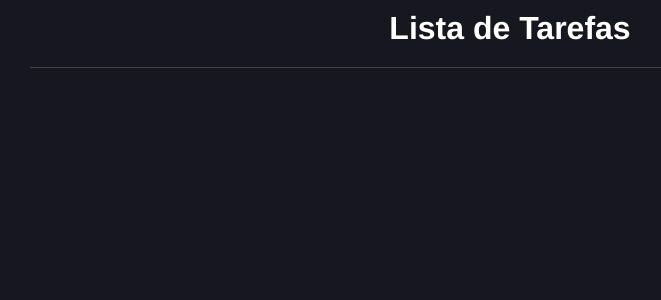
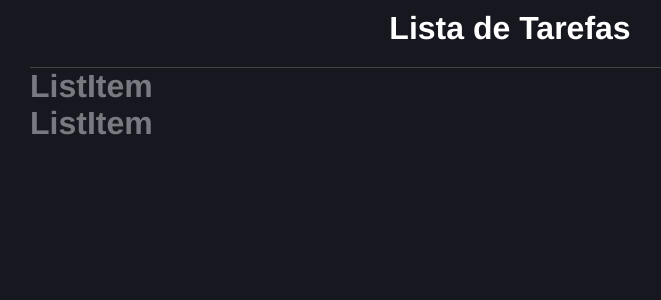
Before and after one commit to LucasMorais1998/react-to-do-list, a React (Vite) app: page / in a window 1280 px wide. Shown: the top 300 px of the page, without its empty margins (130-791 px from the left). Built offline with nearby package versions, Linux system fonts and the light colour scheme.

Commit message:
add ListItem component

```diff
--- /dev/null
+++ b/src/components/ListItem/index.tsx
@@ -0,0 +1,15 @@
+import { Item } from "../../@types/Item";
+
+interface IListItemProps {
+  item: Item;
+}
+
+const ListItem = ({ item }: IListItemProps) => {
+  return (
+    <div>
+      <h1>ListItem</h1>
+    </div>
+  );
+};
+
+export default ListItem;
--- /dev/null
+++ b/src/components/ListItem/style.ts
@@ -0,0 +1 @@
+import styled from "styled-components";
--- a/src/pages/Home/index.tsx
+++ b/src/pages/Home/index.tsx
@@ -2,6 +2,7 @@ import { useState } from "react";
 import { Item } from "../../@types/Item";
 
 import Header from "../../components/Header";
+import ListItem from "../../components/ListItem";
 
 import { Container, MainContent } from "./style";
 
@@ -15,6 +16,9 @@ const Home = () => {
     <Container>
       <MainContent>
         <Header />
+        {list.map((item, index) => (
+          <ListItem key={index} item={item} />
+        ))}
       </MainContent>
     </Container>
   );
```
